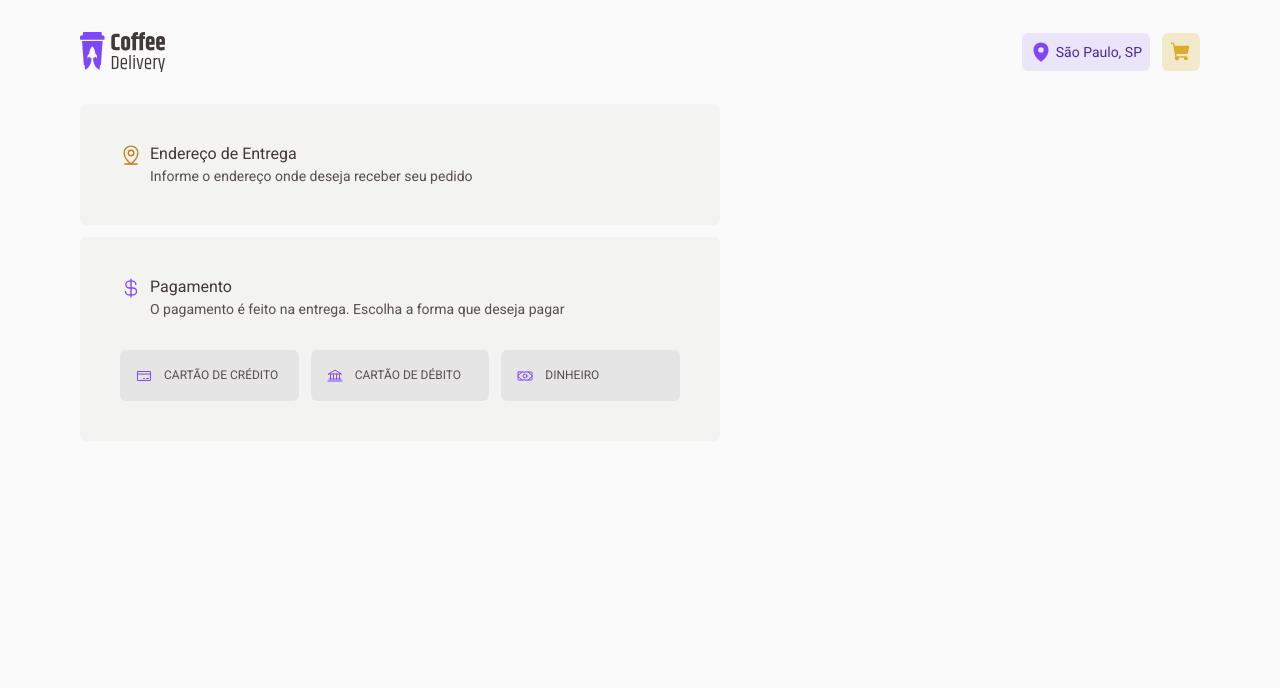
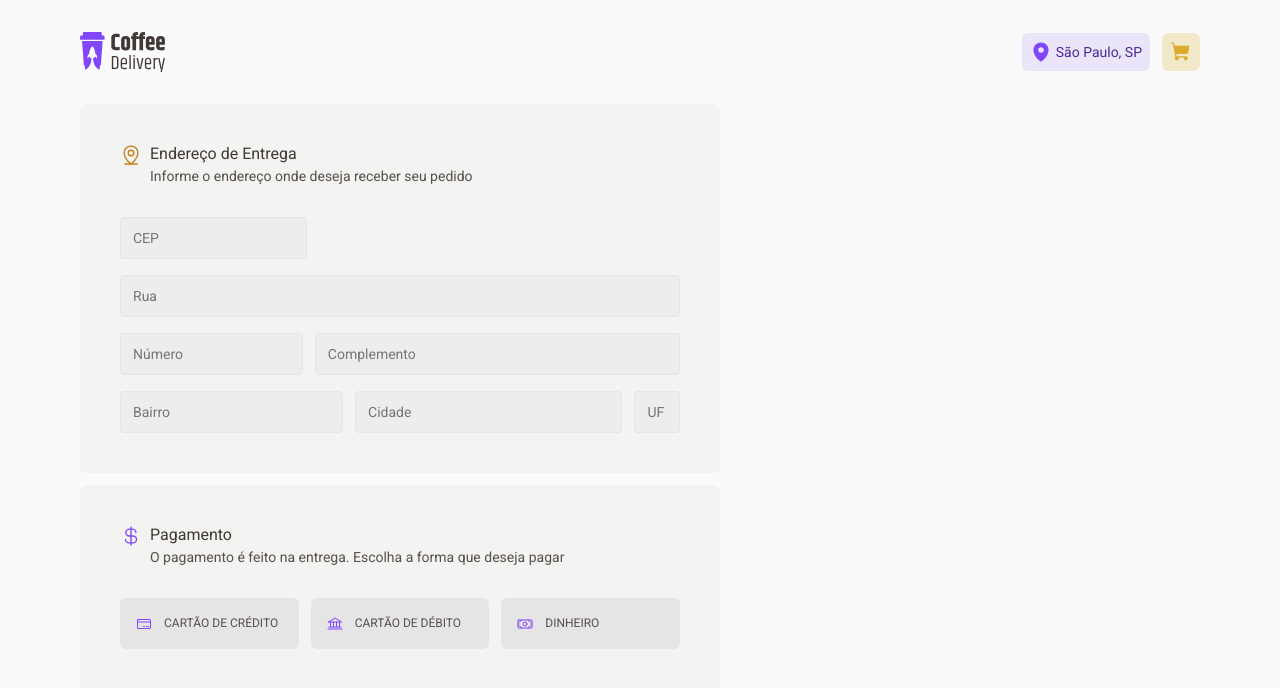
Before and after one commit to ThiagoLG/coffee-delivery, a React (Vite) app: page /checkout in a window 1280 px wide. Shown: the top 688 px of the page. Built offline with nearby package versions, Linux system fonts and the light colour scheme.

Commit message:
Created base of form structure and style

```diff
--- a/package.json
+++ b/package.json
@@ -25,7 +25,7 @@
     "@types/styled-components": "^5.1.26",
     "@vitejs/plugin-react": "^3.1.0",
     "eslint": "^8.37.0",
-    "typescript": "^4.9.3",
+    "typescript": "^5.0.4",
     "vite": "^4.2.0"
   }
 }
--- a/src/pages/Checkout/CheckoutForm/index.tsx
+++ b/src/pages/Checkout/CheckoutForm/index.tsx
@@ -1,5 +1,25 @@
-import { CheckoutFormContainer } from './styles'
+import { CheckoutFormContainer, FormInput } from './styles'
 
 export function CheckoutForm() {
-  return <CheckoutFormContainer />
+  return (
+    <CheckoutFormContainer>
+      <div className="formRow">
+        <FormInput inputSize={4} type="text" placeholder="CEP" />
+      </div>
+
+      <div className="formRow">
+        <FormInput inputSize={12} type="text" placeholder="Rua" />
+      </div>
+      <div className="formRow">
+        <FormInput inputSize={4} type="number" placeholder="Número" />
+        <FormInput inputSize={8} type="text" placeholder="Complemento" />
+      </div>
+
+      <div className="formRow">
+        <FormInput inputSize={5} type="text" placeholder="Bairro" />
+        <FormInput inputSize={6} type="text" placeholder="Cidade" />
+        <FormInput inputSize={1} type="text" placeholder="UF" />
+      </div>
+    </CheckoutFormContainer>
+  )
 }
--- a/src/pages/Checkout/CheckoutForm/styles.ts
+++ b/src/pages/Checkout/CheckoutForm/styles.ts
@@ -1,3 +1,31 @@
 import styled from 'styled-components'
 
-export const CheckoutFormContainer = styled.form``
+interface FormProps {
+  inputSize: number
+}
+
+export const CheckoutFormContainer = styled.form`
+  display: flex;
+  flex-direction: column;
+  gap: 1rem;
+  input {
+  }
+
+  .formRow {
+    display: flex;
+    flex-direction: row;
+    gap: 0.75rem;
+  }
+`
+
+export const FormInput = styled.input<FormProps>`
+  padding: 0.75rem;
+  font-size: 0.875rem;
+  color: ${(props) => props.theme['gray-500']};
+  background-color: ${(props) => props.theme['gray-200']};
+  border: 1px solid ${(props) => props.theme['gray-300']};
+  border-radius: 4px;
+  width: ${(props) =>
+    (props.inputSize > 12 || props.inputSize < 1 ? 12 : props.inputSize) /
+    0.12}%;
+`
--- a/src/pages/Checkout/index.tsx
+++ b/src/pages/Checkout/index.tsx
@@ -1,3 +1,4 @@
+/* eslint-disable no-unused-vars */
 import {
   Bank,
   CreditCard,
@@ -7,6 +8,8 @@ import {
 } from 'phosphor-react'
 import { useState } from 'react'
 import { defaultTheme } from '../../styles/themes/default'
+import { CheckoutForm } from './CheckoutForm'
+import { CheckoutFormContainer } from './CheckoutForm/styles'
 import {
   CheckoutContainer,
   FinishOrderButtonsContainer,
@@ -14,11 +17,13 @@ import {
   FinishOrderHeader,
   PaymentModeButton,
 } from './styles'
+
 enum PaymentModes {
   CartaoCredito = 'Cartão de Crédito',
   CartaoDebito = 'Cartão de Débito',
   Dinheiro = 'Dinheiro',
 }
+
 export function Checkout() {
   const [selectedPaymentMode, setSelectedPaymentMode] = useState<string>('')
 
@@ -37,6 +42,7 @@ export function Checkout() {
               <span>Informe o endereço onde deseja receber seu pedido</span>
             </div>
           </FinishOrderHeader>
+          <CheckoutForm />
         </FinishOrderSection>
 
         <FinishOrderSection>
--- a/src/pages/Home/Product/index.tsx
+++ b/src/pages/Home/Product/index.tsx
@@ -16,7 +16,7 @@ export function Product(product: IProduct) {
   const [amountToBuy, setAmountToBuy] = useState<number>(1)
   const [flippedCard, setFlippedCard] = useState<boolean>(false)
 
-  const { cartItems, addProductsToCart } = useContext(CartContext)
+  const { addProductsToCart } = useContext(CartContext)
 
   function formatCurrency(price: number) {
     if (!price || price <= 0) return 'R$ 0,00'
--- a/src/pages/Home/Product/styles.ts
+++ b/src/pages/Home/Product/styles.ts
@@ -90,16 +90,6 @@ export const FrontProductCard = styled(BaseCardStyle)`
     text-align: center;
     color: ${(props) => props.theme['gray-500']};
     margin-top: 0.5rem;
-  }
-
-  input[type='number']::-webkit-inner-spin-button,
-  input[type='number']::-webkit-outer-spin-button {
-    -webkit-appearance: none;
-    margin: 0;
-  }
-  input[type='number']::-moz-up-button,
-  input[type='number']::-moz-down-button {
-    display: none;
   }
 `
 
--- a/src/styles/global.ts
+++ b/src/styles/global.ts
@@ -26,4 +26,16 @@ button {
 [disabled] {
   opacity: 0.6;
   cursor: not-allowed;
-}`
+}
+
+input[type='number']::-webkit-inner-spin-button,
+input[type='number']::-webkit-outer-spin-button {
+  -webkit-appearance: none;
+  margin: 0;
+}
+
+input[type='number']::-moz-up-button,
+input[type='number']::-moz-down-button {
+  display: none;
+}
+`
```
